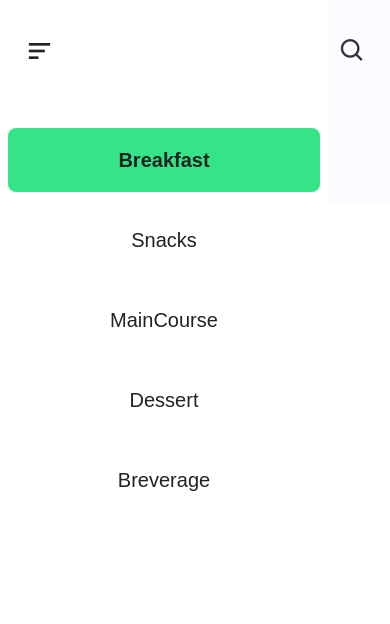
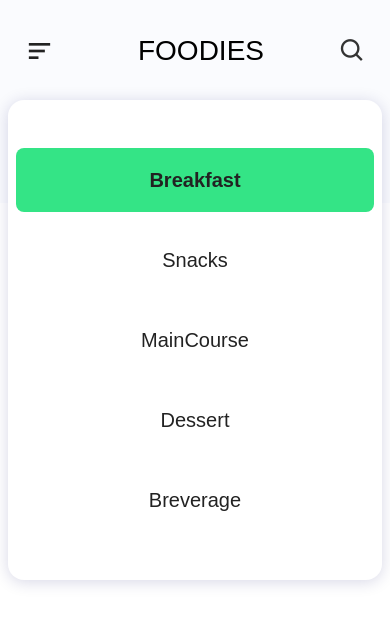
Before and after one commit to akshay-mali/Food-Recipe, a plain HTML site: page index.html in a window 390 px wide. Both pictures are taken after a click on the icon 39 px from the left and 50 px from the top of the page. Drawn offline with nearby package versions, Linux system fonts and the light colour scheme; no server answers.

Commit message:
updating navbar for mobile screens

```diff
--- a/main.css
+++ b/main.css
@@ -6,6 +6,7 @@ body{
     display: flex;
     max-width: 1600px;
     margin: 0 auto;
+    transform: translate(0);
 }
 
 /* h1, h2, h3, h4, h5, h6, p{
@@ -294,19 +295,21 @@ aside{
         margin: 16px 6%
     }
     #navbar{
-        margin: 0;
-        padding: 120px 8px;
+        margin: 0 auto;
+        padding: 40px 8px;
         position: fixed;
-        top: 0;
-        left: -100%;
-        height: 100vh;
-        width: 80%;
-        max-width: 400px;
+        top: -100%;
+        left: 2%;
+        width: 96%;
         background-color: #fff;
         flex-direction: column;
+        transition: .3s ease-in-out;
+        box-sizing: border-box;
+        border-radius: 16px;
+        box-shadow: 0 2px 16px rgba(0, 0, 100, 0.16) ;
     }
     #navbar.show{
-        left: 0;
+        top: 100px;
     }
     #navbar li{
         display: block;
--- a/script.js
+++ b/script.js
@@ -48,7 +48,14 @@ window.addEventListener("resize", () => {
 
 const getRecipeList = (url) => {
   fetch(url)
-    .then(response => response.json())
+    .then(response => {
+      if (response.status >= 200 && response.status <= 299) {
+        return response.json();
+      } else {
+        container.innerHTML = "<p style='text-align:center;margin: 20px auto;font-size: 20px'> Sorry, daily api request limit reached.... </p>"
+        throw Error(response.statusText);
+      }
+    })
     .then(data => {
       const result = data.results;
       displayResult(result, container);
```
